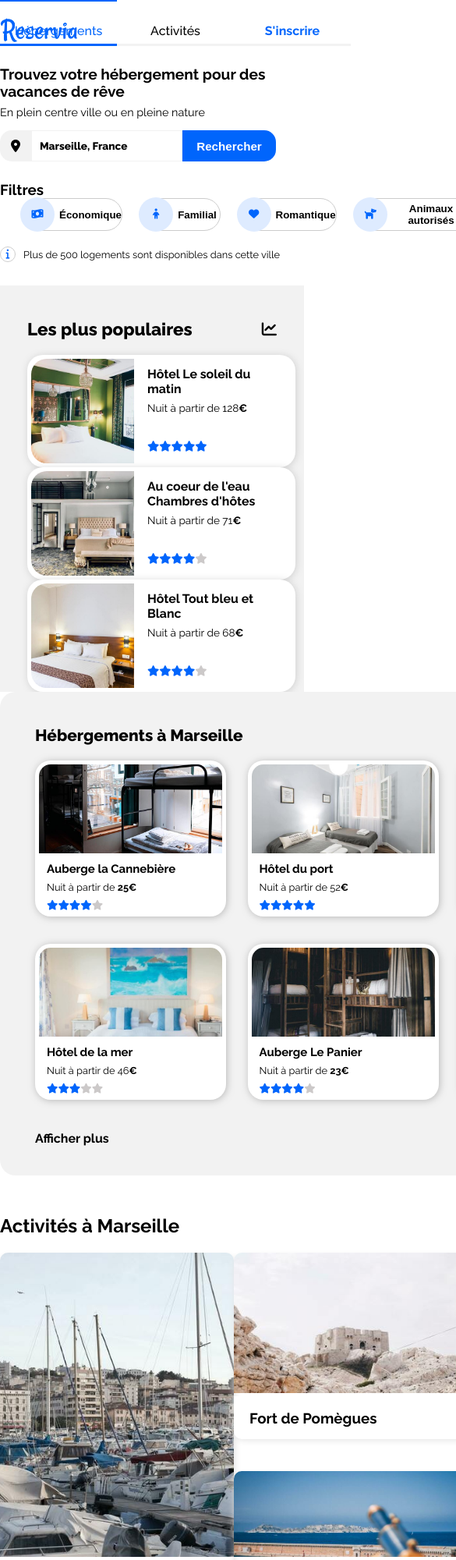
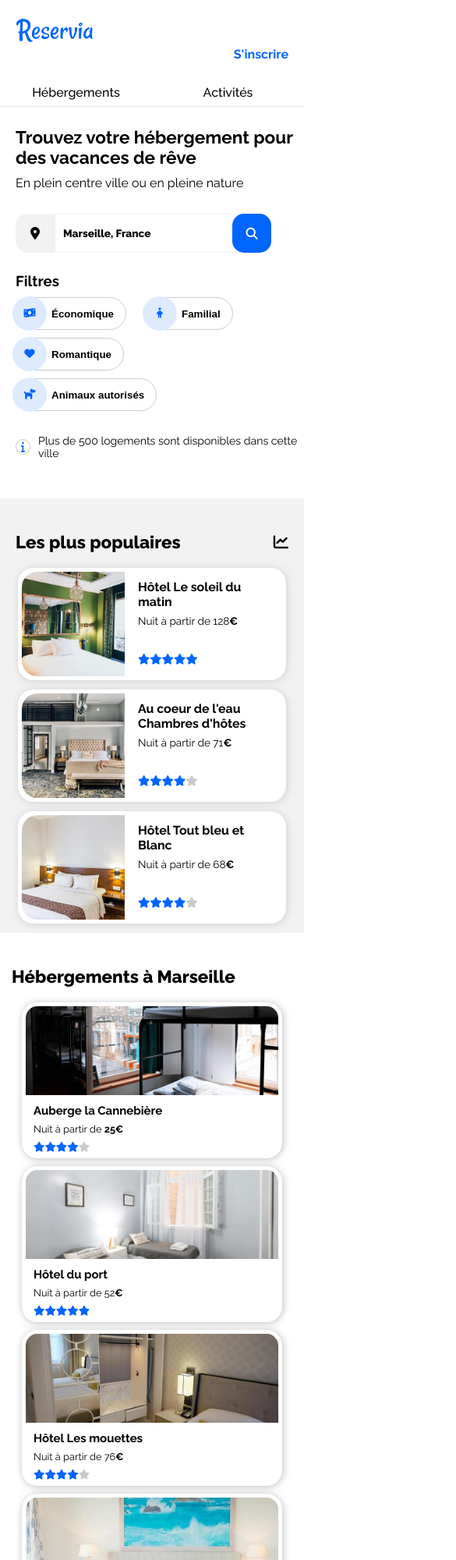
Before and after one commit to AmaruZ/AmarZirouel_2_08032021, a plain HTML site: page index.html in a window 390 px wide. Shown: the top 2000 px of the page at 78% size, 585 px wide, since content can reach past the window. Drawn offline with Linux system fonts and the light colour scheme.

Commit message:
Refactor mobile css

```diff
--- a/css/mobile.css
+++ b/css/mobile.css
@@ -1,12 +1,4 @@
 @media all and (max-width: 480px){
-    #page_wrapper{
-        width: auto;
-    }
-
-    body{
-        width: auto;
-        margin: 0;
-    }
 
     .header{
         flex-direction: column;
@@ -16,20 +8,25 @@
 
     .header__logo{
         position: absolute;
+        left: 20px;
     }
 
-    nav p{
+    .nav__link--signup{
         text-align: end;
         margin-left: 0px;
         margin-right: 20px;
+        margin-top: 30px;
     }
 
     nav {
+        display: flex;
         flex-direction: column-reverse;
         justify-content: flex-end;
     }
 
     nav li{
+        display: flex;
+        justify-content: center;
         width: 50%;
         box-shadow: inset 0px -3px 0px 0px #f2f2f2;
         padding-bottom: 10px;
@@ -39,84 +36,84 @@
         box-shadow: inset 0px -3px 0px 0px #0065FC;
     }
 
-    nav li a:hover{
+    .nav__link:hover{
         color: #0065FC;
+        box-shadow: none;
     }
 
     nav li:active{
         box-shadow: inset 0px -3px 0px 0px #0065FC;
     }
 
-    /* ------------------- 1e section ---------------------------- */
 
-    #research{
+
+    .find{
         width: auto;
         align-items: flex-start;
         padding-left: 20px;
     }
 
-    #research_title{
-        font-size: 0.93em;
+    .find__title{
+        font-size: 1.41em;
     }
 
-    #research_title p{
+    .find__subtext{
         margin-top: 10px;
-        font-size: 1.05em;
+        font-size: 1em;
 
     }
-    #textbox{
-        margin-top: 10px;
-        align-content: flex-start;
+
+    .textbox{
+        margin-top: 30px;
         width: auto;
     }
 
-    #mapmarker{
+    .textbox__mapmarker{
         height: 50px;
         width: 50px;
-        box-sizing: border-box;
     }
 
-    #textbox input[type="text"]{
+    .textbox__input{
         min-width: 240px;
         width: auto;
         height: 50px;
-        box-sizing: border-box;
     }
 
-    #textbox p{
-        display: none;
-    }
-
-    #search_icon{
-        display: initial;
-    }
-
-    #research_button{
+    .textbox__button{
         height: 50px;
         width: 50px;
         border-radius: 15px;
         margin-left: -12px;
     }
 
-    #filter{
+    .textbox__button__text{
+        display: none;
+    }
+
+    .textbox__search-icon{
+        display: initial;
+    }
+
+    .filter{
         display: flex;
         flex-flow: column nowrap;
         align-items: flex-start;
         width: auto;
     }
 
-    #filter_buttons{
+    .filter__buttons{
         height: auto;
         width: auto;
         flex-flow: row wrap;
         margin-left: 15px;
+        margin-top: 10px;
     }
 
-    .filter_button{
+    .filter__button{
         margin-bottom: 10px;
     }
 
-    #infos{
+    .infos{
         font-size: 1.1em;
         margin-bottom: 20px;
     }
@@ -128,41 +125,42 @@
         width: auto;
     }
 
-    #lodging aside{
+    .lodging__right{
         width: 100%;
         border-radius: 0px;
         align-content: center;
         height: auto;
+        padding-left: 20px;
+        padding-right: 20px;
     }
 
-    #pop_title{
-        width: 344px;
+    .lodging__right__text{
+        width: 100%;
         margin: 0px auto 0px auto;
     }
 
-
-
-    .hotels_aside{
-        margin-bottom: 15px;
+    .popular-hotel{
+        margin-bottom: 12px;
         margin-left: auto;
         margin-right: auto;
     }
 
-    .lodging_part{
+    .lodging__left{
         height: auto;
         border-radius: 0px;
         width: auto;
         background-color: #FFFFFF;
+        padding: 0;
 
     }
 
-    .lodging_part h2{
+    .lodging__left__title{
         font-size: 1.4em;
         font-weight: 800;
         margin: 43px 0px 5px 15px;
     }
 
-    #hotels_list{
+    .hotels{
         display: flex;
         flex-flow: column wrap;
         height: auto;
@@ -172,25 +170,29 @@
         align-items: center;
 
     }
-    .hotels{
+
+    .hotel{
         width: auto;
         min-width: 334px;
         min-height: 200px;
-        margin-bottom: 0px;
+        margin-bottom: 10px;
     }
 
-    #afficher_plus{
-        margin: 0px 0px 0px 20px;
+    .lodging__more{
+        margin: 10px 0px 0px 20px;
         align-content: flex-start;
     }
 
-    /* ------------------- 3e section ---------------------------- */
+    #activities{
+        height: auto;
+        padding-left: 10px;
+    }
 
-    #activities{
+    .activities-list{
         height: auto;
     }
 
-    .activities{
+    .activity{
         max-height: 190px;
         min-height: 190px;
         min-width: 334px;
@@ -199,82 +201,69 @@
         border-radius: 15px;
     }
 
-    #activities_photos{
-        height: auto;
-    }
-
-    .activities_photo{
+    .activity__image{
         object-position: 50% 20%;
         min-height: 134px;
         max-height: 134px;
         border-top-left-radius: 15px;
         border-top-right-radius: 15px;
     }
-    .activities:nth-child(1) .activities_photo{
+    .activity:nth-child(1) .activity__image{
         object-position: 50% 19%;
         object-fit: cover;
     }
 
-    .activities:nth-child(2) .activities_photo{
+    .activity:nth-child(2) .activity__image{
         object-position: 50% 42%;
     }
 
-    .activities:nth-child(3) .activities_photo{
+    .activity:nth-child(3) .activity__image{
         object-position: 50% 18%;
 
     }
-    .activities:nth-child(4) .activities_photo{
+    .activity:nth-child(4) .activity__image{
         object-position: 50% 18%;
         object-fit: cover;
     }
-    .activities:nth-child(5) .activities_photo{
+    .activity:nth-child(5) .activity__image{
         object-position: 50% 18%;
     }
 
-    .activities:nth-child(6) .activities_photo{
+    .activity:nth-child(6) .activity__image{
         object-position: 50% 26%;
     }
 
-    .activities_text{
+    .activity__text{
         margin-top: 5px;
         height: 50px;
         border-bottom-left-radius: 15px;
         border-bottom-right-radius: 15px;
     }
 
-    .activities_text h3{
+    .activity__title{
         font-size: 1em;
         font-weight: 800;
     }
 
-    footer{
-        height: 490px;
-    }
-
-    #footer_block{
+    .footer{
+        display: flex;
         flex-direction: column;
         justify-content: flex-start;
         width: auto;
-        margin-left: 20px;
-
+        height: auto;
+        padding-left: 20px;
+        padding-top: 0;
     }
 
-    footer ul{
-        margin: 0 0 -20px 0;
-
+    .footer__list{
+        width: auto;
+        margin-top: 40px;
+        margin-right: 0;
+        margin-bottom: 0;
     }
 
-    footer h3{
-        margin-top: 50px;
-        margin-bottom: 0px;
-    }
-
-    footer li{
+    .footer__links{
         margin-top: 15px;
     }
 
-    footer a{
-        font-weight: 500;
-    }
-
 }
--- a/css/style.css
+++ b/css/style.css
@@ -34,6 +34,10 @@ ul{
     margin-top: 15px;
 }
 
+.nav{
+    display: flex;
+}
+
 .nav__links{
     display: flex;
     font-size: 1em;
@@ -56,6 +60,7 @@ ul{
 .nav__link--signup{
     color: #0065FC;
     font-weight: 700;
+    padding-top: 30px;
 }
 
 .nav__link:active{
--- a/index.html
+++ b/index.html
@@ -13,19 +13,19 @@
   <link href="https://fonts.googleapis.com/css2?family=Raleway:wght@200;300;400;500;600;700;800;900&display=swap"
     rel="stylesheet">
   <title>Reservia</title>
-  <meta name="viewport" content="width=device-width,initial-scale=1,maximum-scale=1,user-scalable=yes" />
+  <meta name="viewport" content="width=device-width,initial-scale=1" />
 </head>
 
 <body>
   <div id="page_wrapper">
     <header class="header">
       <h1><img src="assets/logo/Reservia@3x.png" alt="Logo Reservia" class="header__logo" /></h1>
-      <nav>
+      <nav class="nav">
         <ul class="nav__links">
           <li><a href="#lodging" class="nav__link">Hébergements</a></li>
           <li><a href="#activities" class="nav__link">Activités</a></li>
-          <li><a href="#" class="nav__link nav__link--signup">S'inscrire</a></li>
         </ul>
+        <a href="#" class="nav__link--signup">S'inscrire</a>
       </nav>
     </header>
 
@@ -35,8 +35,10 @@
       <form class="textbox">
         <span class="textbox__mapmarker"><i class="fas fa-map-marker-alt"></i></span>
         <input type="text" placeholder="Marseille, France" class="textbox__input" />
-        <button class="textbox__button">Rechercher<span class="textbox__search-icon"><i
-              class="fas fa-search"></i></span></button>
+        <button class="textbox__button">
+          <span class="textbox__button__text">Rechercher</span>
+          <span class="textbox__search-icon"><i class="fas fa-search"></i></span>
+        </button>
       </form>
       <div class="filter">
         <h3 class="filter__title">Filtres</h3>
```
